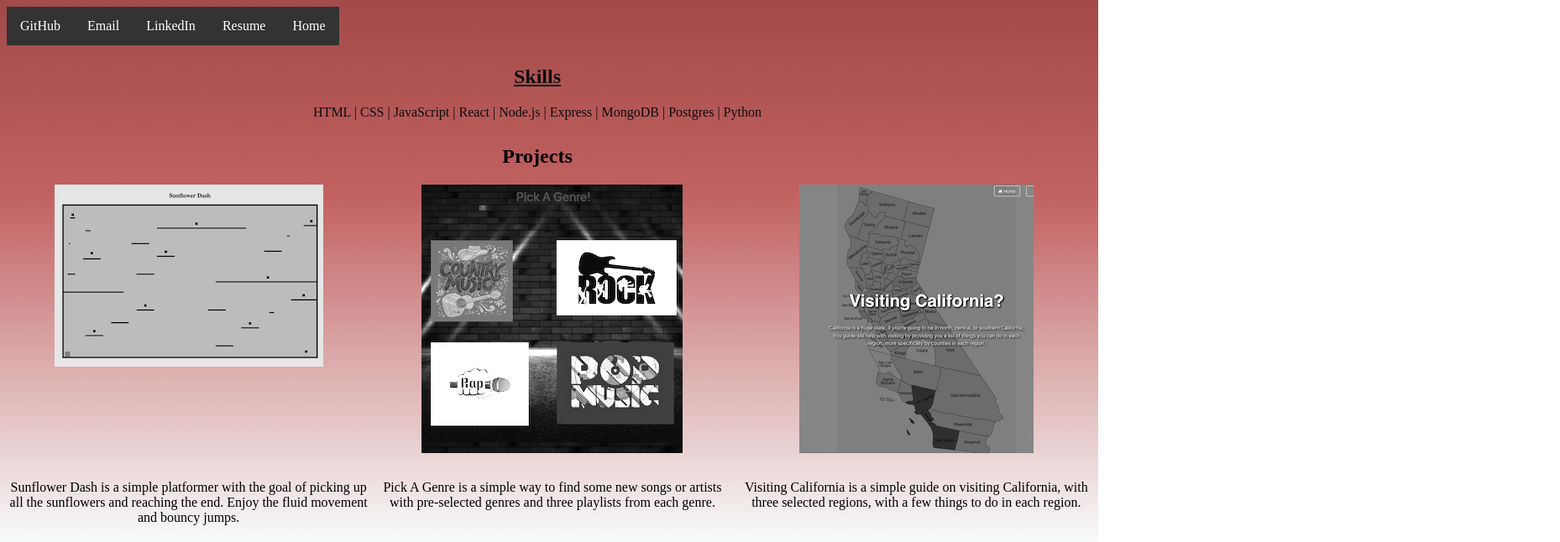
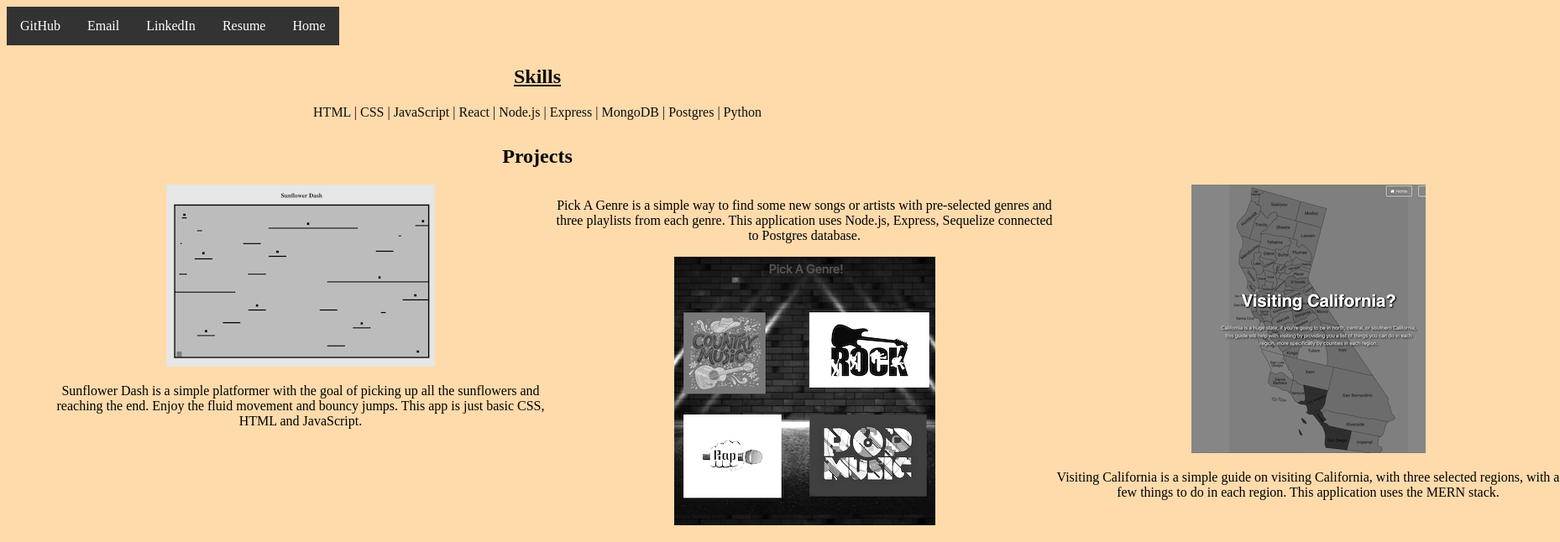
Before and after one commit to Palme412/portfolio, a website: page html/home.html in a window 1280 px wide. Shown: the top 646 px of the page at 84% size, 1858 px wide, since content can reach past the window. Drawn offline with nearby package versions, Linux system fonts and the light colour scheme.

Commit message:
deleted code waste, added more info, color edits

```diff
--- a/html/home.html
+++ b/html/home.html
@@ -7,7 +7,6 @@
     <meta name="viewport" content="width=device-width, initial-scale=1.0">
     <title>Jacob Palmer</title>
     <link rel="stylesheet" type="text/css" href="../style.css">
-    <link rel="stylesheet" href="https://cdnjs.cloudflare.com/ajax/libs/animate.css/4.1.1/animate.min.css" />
 </head>
 
 <body>
@@ -21,40 +20,38 @@
         </ul>
     </div>
     <div class="skills">
-        <h2 class="skillstitle animate__animated animate__rotateIn">Skills</h2>
+        <h2 class="skillstitle">Skills</h2>
         <p class="skillslist">HTML | CSS | JavaScript | React | Node.js | Express | MongoDB | Postgres
             | Python </p>
     </div>
-    <h2 class="projectname animate__animated animate__lightSpeedInRight">Projects</h2>
+    <h2 class="projectname">Projects</h2>
     <div class="projects">
         <div>
-            <a id="sunflowerpicture" href="https://github.com/Palme412/sunflower-dash">
+            <a href=" https://github.com/Palme412/sunflower-dash">
                 <img src="../sunflower.png" alt="Sunflower Dash"></a>
+            <p>Sunflower Dash is a simple platformer with the goal of picking up all the sunflowers
+                and reaching the end. Enjoy the fluid movement and bouncy jumps. This app is just basic
+                CSS, HTML and JavaScript.
+            </p>
         </div>
         <div>
-            <a class="projectslist" href="https://github.com/Palme412/spotify-favorites">
+            <p>Pick A Genre is a simple way to find some new songs or artists
+                with pre-selected genres and three playlists from each genre. This application uses Node.js,
+                Express, Sequelize connected to Postgres database.
+            </p>
+            <a href="https://github.com/Palme412/spotify-favorites">
                 <img src="../pick.png" alt="Pick A Genre">
             </a>
         </div>
         <div>
-            <a class="projectslist" href="https://github.com/Palme412/cali-visiting">
+            <a href="https://github.com/Palme412/cali-visiting">
                 <img src="../cali.png" alt="California Map">
             </a>
+            <p>Visiting California is a simple guide on visiting California, with three selected
+                regions, with a few things to do in each region. This application uses the MERN stack.
+            </p>
         </div>
     </div>
-    <br><br>
-    <div class="projectbio">
-        <p class="sunbio">Sunflower Dash is a simple platformer with the goal of picking up all the sunflowers
-            and reaching the end. Enjoy the fluid movement and bouncy jumps.
-        </p>
-        <p class="pickbio">Pick A Genre is a simple way to find some new songs or artists
-            with pre-selected genres and three playlists from each genre.
-        </p>
-        <p class="calibio">Visiting California is a simple guide on visiting California, with three selected
-            regions, with a few things to do in each region.
-        </p>
-    </div>
-
 </body>
 
 </html>
--- a/style.css
+++ b/style.css
@@ -1,7 +1,6 @@
 
 body {
-    background: rgb(163,73,73);
-    background: linear-gradient(180deg, rgba(163,73,73,1) 0%, rgba(167,27,27,0.6895133053221288) 36%, rgba(248,252,252,1) 100%);
+    background: #ffdbac;
 }
 
 .index {
@@ -73,22 +72,11 @@ ul {
 
 .projects {
     display: grid;
-    grid-template-columns: 1fr 1fr 1fr;
+    grid-template-columns: 600px 600px 600px;
+    grid-template-rows: 400px;
+    grid-auto-flow: row;
     text-align: center;
-    color: rgb(105, 126, 97);
-    margin-bottom: 30px;
-    width: 1300px;
-    height: 300px;
-    position: relative;
-    margin: auto;
-}
-.projectbio {
-    display: grid;
-    grid-template-columns: 1fr 1fr 1fr;
-    text-align: center;
-    width: 1300px;
-    position: relative;
-    margin: auto;
+    margin-left: 50px;
 }
 
 .projectname {
```
